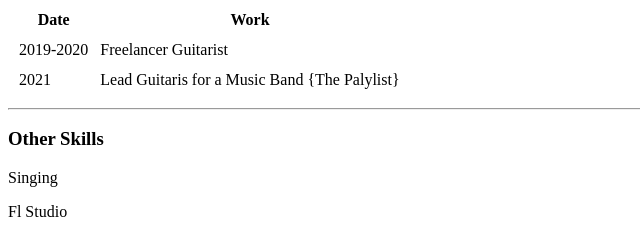
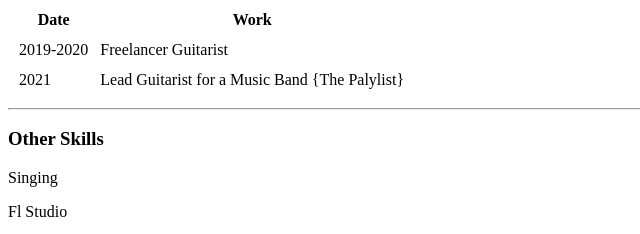
Before and after one commit to Oolongchai/CV, a plain HTML site: page index.html in a window 1280 px wide. Shown: the part 359-593 px from the top of the page, 0-640 px from the left. Drawn offline with Linux system fonts and the light colour scheme.

Commit message:
Update index.html

```diff
--- a/index.html
+++ b/index.html
@@ -32,7 +32,7 @@
                     </tr>
                     <tr>
                     <td>2021</td>
-                    <td>Lead Guitaris for a Music Band {The Palylist}</td>
+                    <td>Lead Guitarist for a Music Band {The Palylist}</td>
                 </tr>
                 </table>
                 <hr>
```
